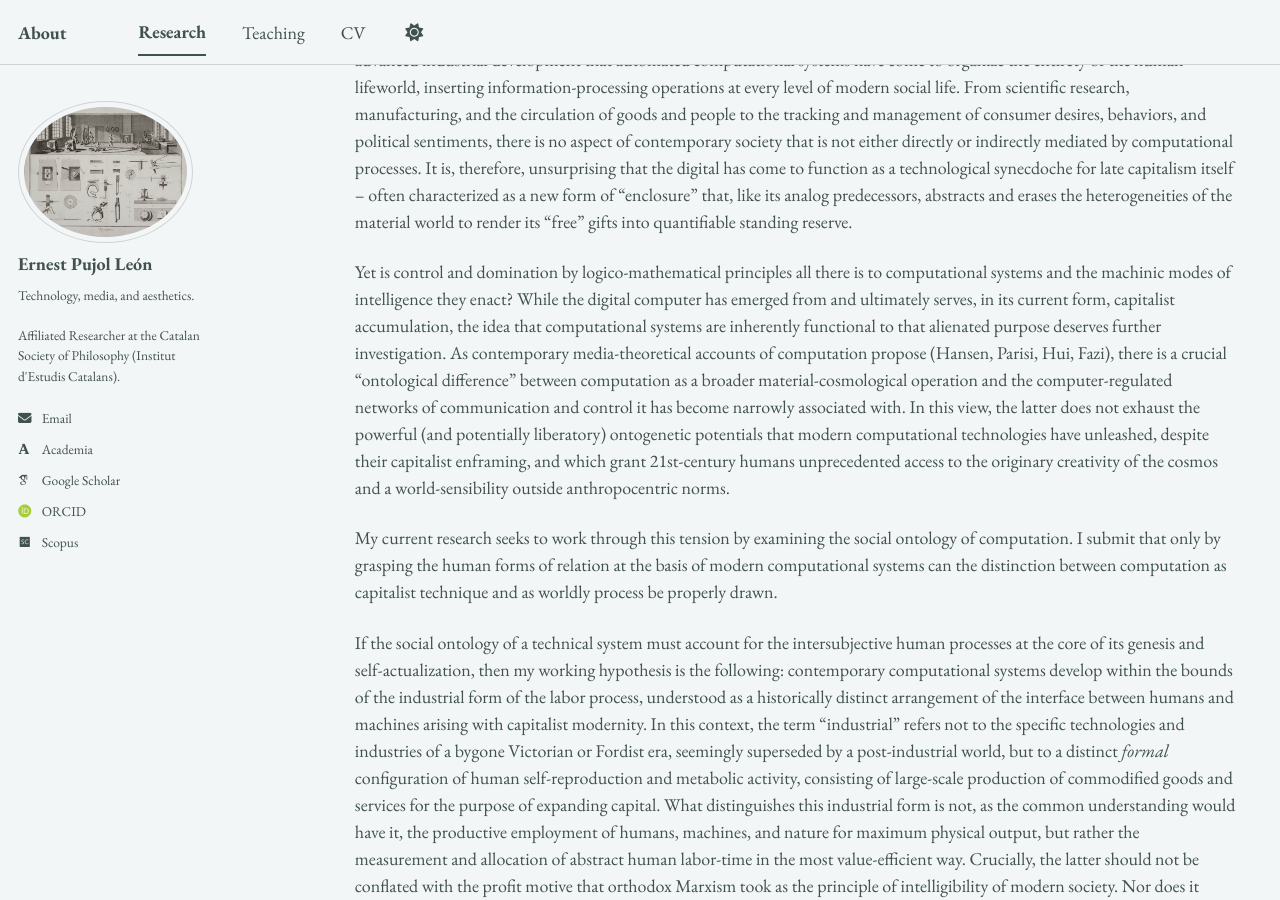
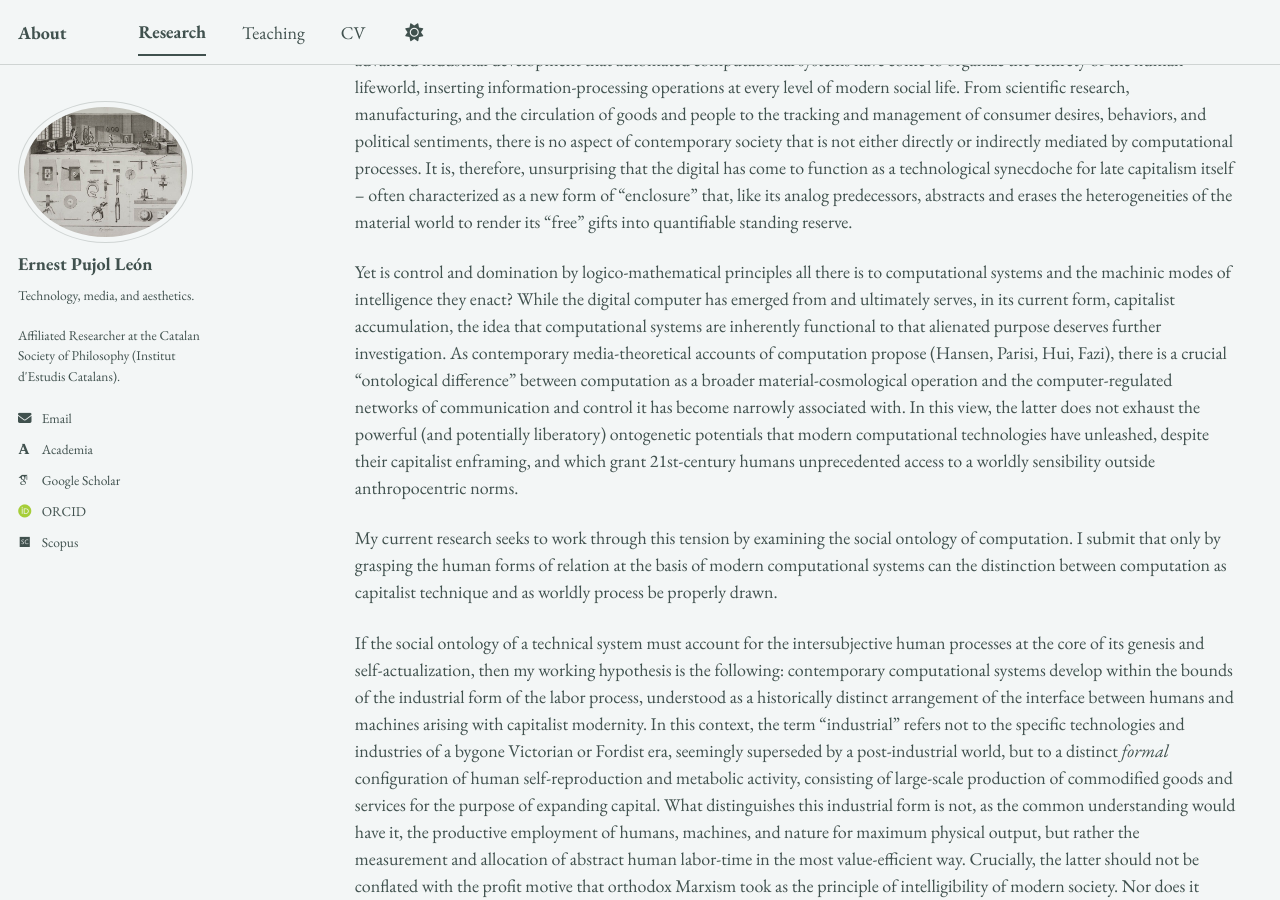
Before and after one commit to epujol90/epujol90.github.io, a Jekyll site: the page built from _pages/research.md, in a window 1280 px wide and 900 px high, scrolled down 3809 px. Built offline with Jekyll 4.4.1, drawn with Linux system fonts in a browser that asks for light colours; some web fonts are replaced; a script bundle is joined from its source files by our own code; library files that are not in the unit come from our copies.

Commit message:
Update research.md

```diff
--- a/_pages/research.md
+++ b/_pages/research.md
@@ -51,7 +51,7 @@ What is a computational system and what form of human grouping begets its existe
 
 A computer is, on most modern definitions, a system that performs sequences of mathematical or logical operations on given inputs according to rules specified in advance. So defined, many technical systems preceding the digital electronic computer would qualify as “computational,” from the Antikythera mechanism and the Jacquard loom to the assembly line of human calculators employed in the production of logarithmic tables until the late nineteenth century. Yet it is only under conditions of advanced industrial development that automated computational systems have come to organize the entirety of the human lifeworld, inserting information-processing operations at every level of modern social life. From scientific research, manufacturing, and the circulation of goods and people to the tracking and management of consumer desires, behaviors, and political sentiments, there is no aspect of contemporary society that is not either directly or indirectly mediated by computational processes. It is, therefore, unsurprising that the digital has come to function as a technological synecdoche for late capitalism itself -- often characterized as a new form of “enclosure” that, like its analog predecessors, abstracts and erases the heterogeneities of the material world to render its “free” gifts into quantifiable standing reserve.
 
-Yet is control and domination by logico-mathematical principles all there is to computational systems and the machinic modes of intelligence they enact? While the digital computer has emerged from and ultimately serves, in its current form, capitalist accumulation, the idea that computational systems are inherently functional to that alienated purpose deserves further investigation. As contemporary media-theoretical accounts of computation propose (Hansen, Parisi, Hui, Fazi), there is a crucial “ontological difference” between computation as a broader material-cosmological operation and the computer-regulated networks of communication and control it has become narrowly associated with. In this view, the latter does not exhaust the powerful (and potentially liberatory) ontogenetic potentials that modern computational technologies have unleashed, despite their capitalist enframing, and which grant 21st-century humans unprecedented access to the originary creativity of the cosmos and a world-sensibility outside anthropocentric norms.
+Yet is control and domination by logico-mathematical principles all there is to computational systems and the machinic modes of intelligence they enact? While the digital computer has emerged from and ultimately serves, in its current form, capitalist accumulation, the idea that computational systems are inherently functional to that alienated purpose deserves further investigation. As contemporary media-theoretical accounts of computation propose (Hansen, Parisi, Hui, Fazi), there is a crucial “ontological difference” between computation as a broader material-cosmological operation and the computer-regulated networks of communication and control it has become narrowly associated with. In this view, the latter does not exhaust the powerful (and potentially liberatory) ontogenetic potentials that modern computational technologies have unleashed, despite their capitalist enframing, and which grant 21st-century humans unprecedented access to a worldly sensibility outside anthropocentric norms.
 
 My current research seeks to work through this tension by examining the social ontology of computation. I submit that only by grasping the human forms of relation at the basis of modern computational systems can the distinction between computation as capitalist technique and as worldly process be properly drawn.
 
```
